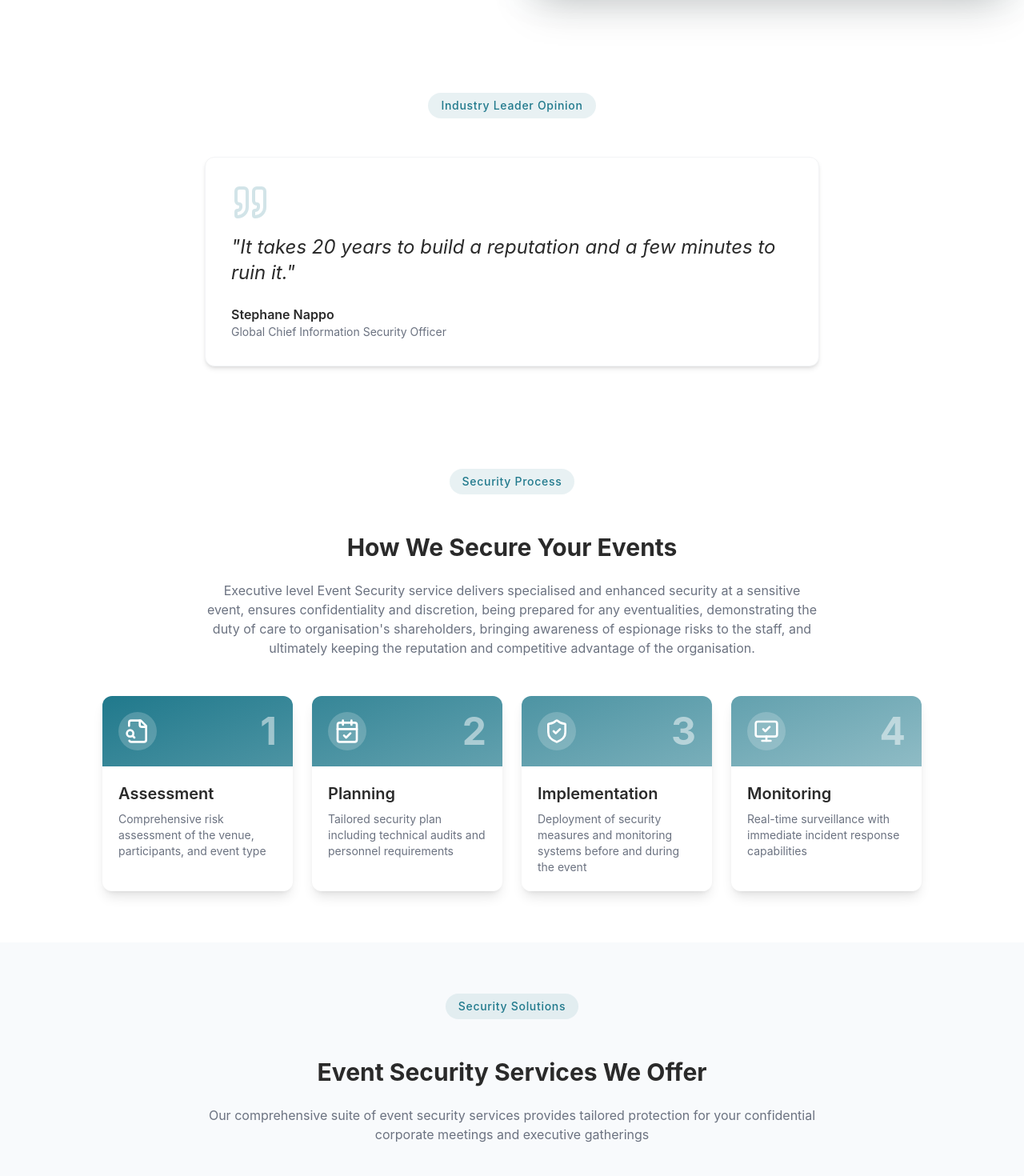
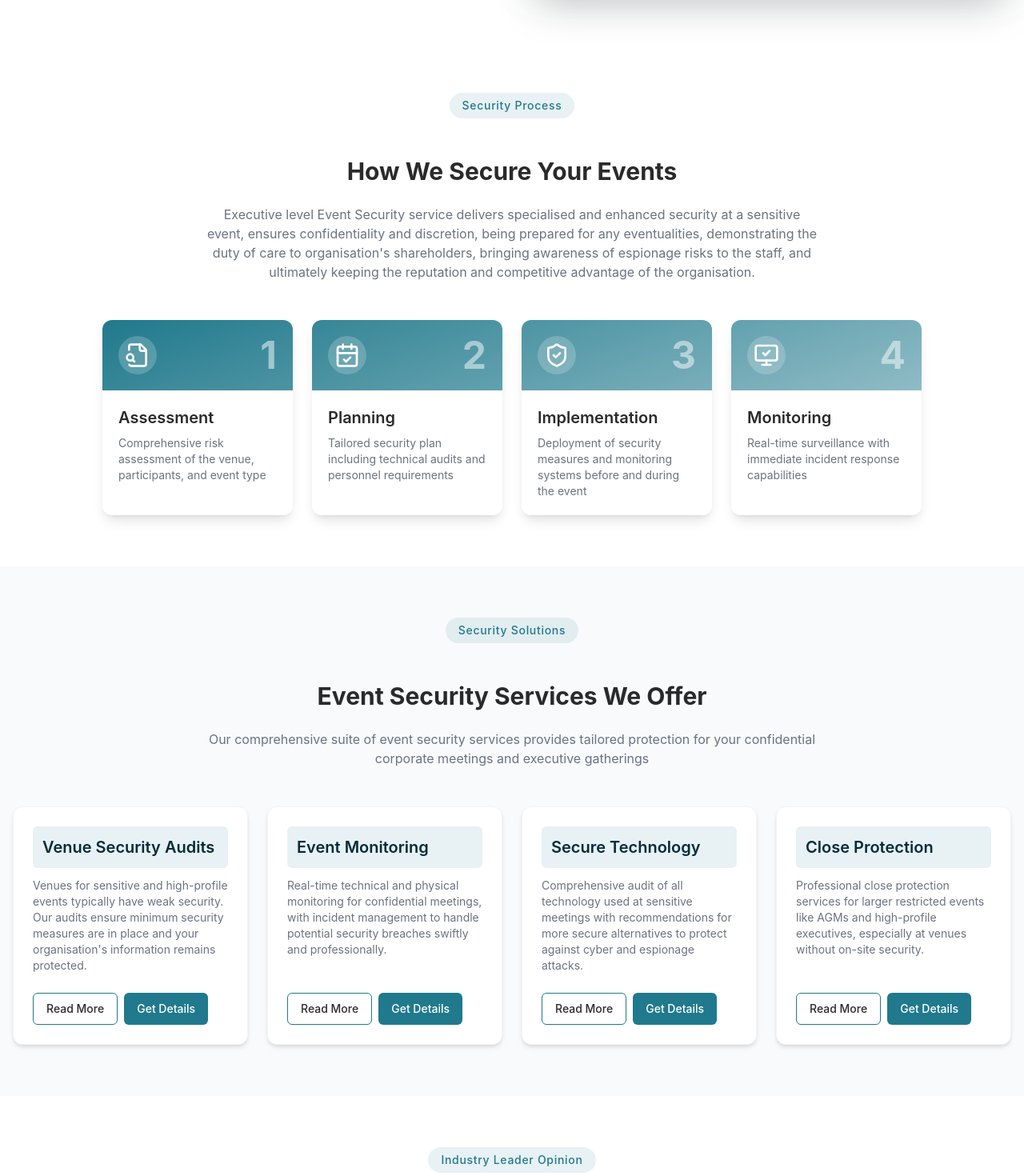
Before and after one commit to markotuisk/sapp-website, a React (Vite) app: page /event-security in a window 1280 px wide. Shown: the part 1560-3030 px from the top of the page at 80% size. Built offline with nearby package versions, Linux system fonts and the light colour scheme.

Commit message:
Rearrange sections on EventSecurity page
Rearrange the sections on the EventSecurity page to display "Security Solutions" and "Event Security Services We Offer" before "Industry Leader Opinion".

```diff
--- a/src/pages/EventSecurity.tsx
+++ b/src/pages/EventSecurity.tsx
@@ -1,4 +1,3 @@
-
 import { Shield, Calendar, FileText, Users, CalendarCheck, ShieldCheck, MonitorCheck, FileSearch, FileLock, ArrowLeft, ArrowRight, AlertCircle } from 'lucide-react';
 import Navbar from '@/components/layout/Navbar';
 import Footer from '@/components/layout/Footer';
@@ -230,9 +229,6 @@ ${formData.notes ? `\nAdditional Notes:\n${formData.notes}` : ''}
           </div>
         </section>
 
-        {/* Quote Section */}
-        <QuoteSection />
-
         {/* How We Secure Your Events */}
         <section className="py-16 bg-white">
           <div className="container mx-auto px-4">
@@ -350,6 +346,9 @@ ${formData.notes ? `\nAdditional Notes:\n${formData.notes}` : ''}
             </div>
           </div>
         </section>
+
+        {/* Quote Section */}
+        <QuoteSection />
 
         {/* CTA Section */}
         <section className="py-16 bg-white">
```
